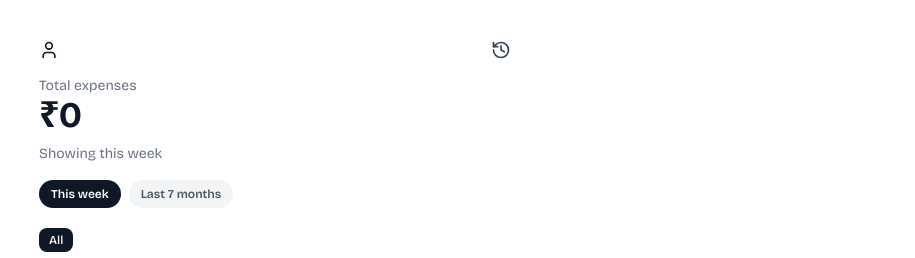
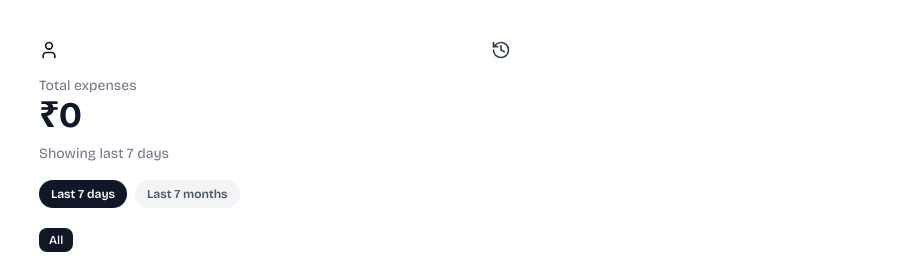
Before and after one commit to victorsingha/expense-tracker, a Next.js app: page /dashboard in a window 1280 px wide. Shown: the top 258 px of the page, without its empty margins (365-1280 px from the left). Built offline with nearby package versions, Linux system fonts and the light colour scheme.

Commit message:
last 7 days

```diff
--- a/app/dashboard/page.tsx
+++ b/app/dashboard/page.tsx
@@ -103,7 +103,7 @@
 type Period = "week" | "month"
 
 const PERIOD_LABELS: Record<Period, string> = {
-  week: "This week",
+  week: "Last 7 days",
   month: "Last 7 months",
 }
 
@@ -134,7 +134,10 @@
   const now = new Date()
   const days: string[] = []
   if (period === "week") {
-    const { start } = getWeekRange(now)
+    // use a rolling window of the last 7 days (including today)
+    const start = new Date(now)
+    start.setDate(start.getDate() - 6)
+    start.setHours(0, 0, 0, 0)
     for (let i = 0; i < 7; i++) {
       const d = new Date(start)
       d.setDate(d.getDate() + i)
```
